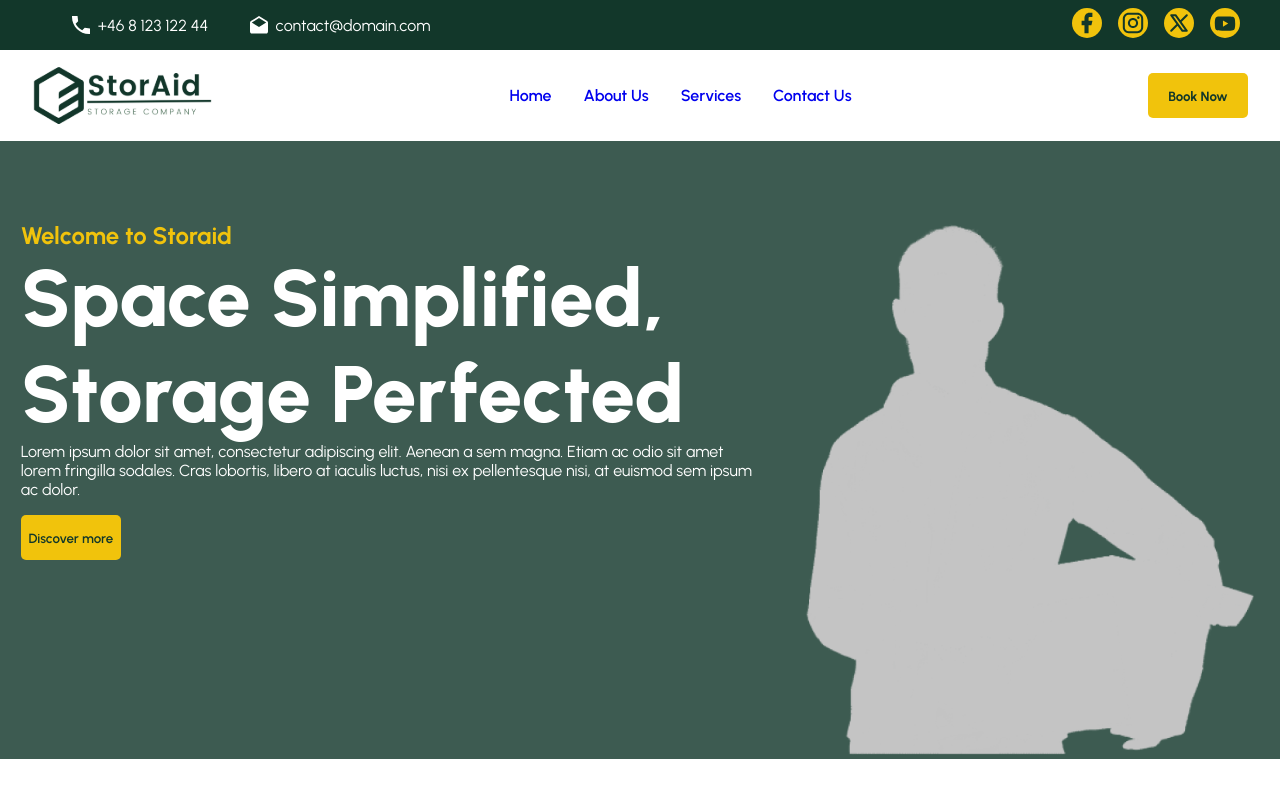
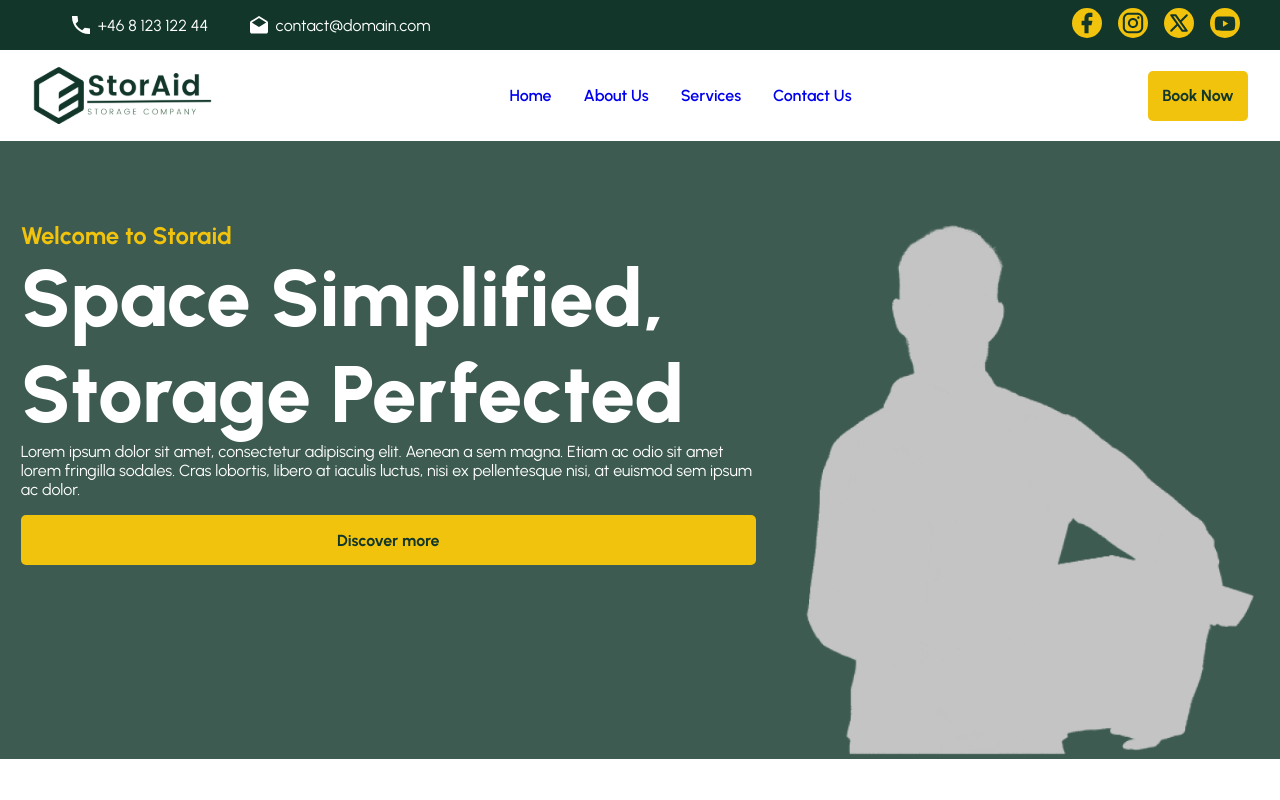
Before and after one commit to emillarsson99-m0wgli/StoraidStorageService, a React (Vite) app: page / in a window 1280 px wide. Shown: the top 800 px of the page. Built offline with nearby package versions, Linux system fonts and the light colour scheme; no server answers.

Commit message:
Turned changed button component from <Button> to <NavLink> added it into my notFoundPageComponent

```diff
--- a/src/Components/Button.css
+++ b/src/Components/Button.css
@@ -1,11 +1,16 @@
 .btn {
+  display: flex;
+  justify-content: center;
+  align-items: center;
   background-color: #F1C30C;
   color: #12372A;
   border: 1px solid transparent;
   min-width: 100px;
-  min-height: 45px;
+  min-height: 50px;
   border-radius: 5px;
   font-weight: 700;
+  text-decoration: none;
+  cursor: pointer;
 
   &:hover {
     background-color: #12372A;
@@ -13,3 +18,7 @@
     transition: 0.3s ease-in-out;
   }
 }
+
+.btn:visited, .btn:link {
+  color: #12372A;
+}
--- a/src/Components/Button.jsx
+++ b/src/Components/Button.jsx
@@ -1,9 +1,11 @@
+import { NavLink } from "react-router-dom"
+
 function Button({ Text, className, to }) {
 
     return(
-        <button className={`btn ${className}`}>
+        <NavLink to={to} className={`btn ${className}`}>
             {Text}
-        </button>
+        </NavLink>
     )
 }
 export default Button
--- a/src/Components/PageNotFound.css
+++ b/src/Components/PageNotFound.css
@@ -34,6 +34,7 @@
 }
 
 .page-not-found-btn {
+    color: #12372a;
     min-width: 160px;
     height: 50px;
 
--- a/src/Components/PageNotFound.jsx
+++ b/src/Components/PageNotFound.jsx
@@ -8,7 +8,7 @@ function PageNotFound() {
             <h1>Page Not Found</h1>
             <p>Sorry, the page you are looking for does not exist. It may have been moved, removed altogether or is temporarily unavailable.</p>
             <div className="page-not-found-btn-container">
-                <Button Text="Back To Home" className="page-not-found-btn" />
+                <Button to="/" Text="Back To Home" className="page-not-found-btn" />
             </div>
         </div>
 
```
